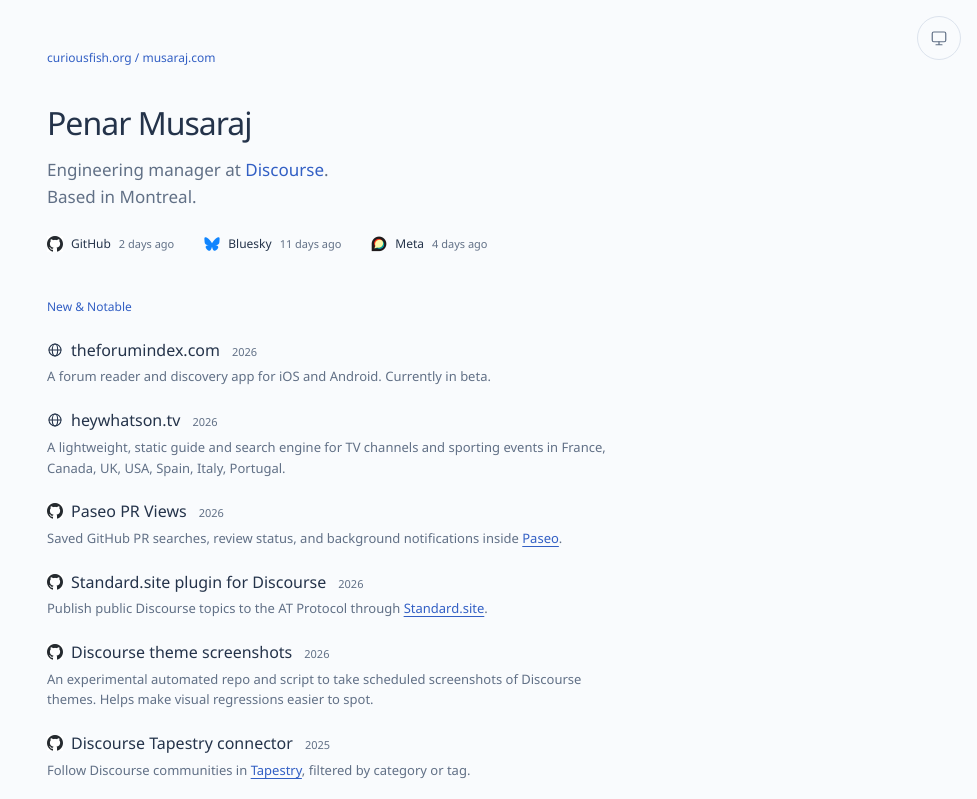
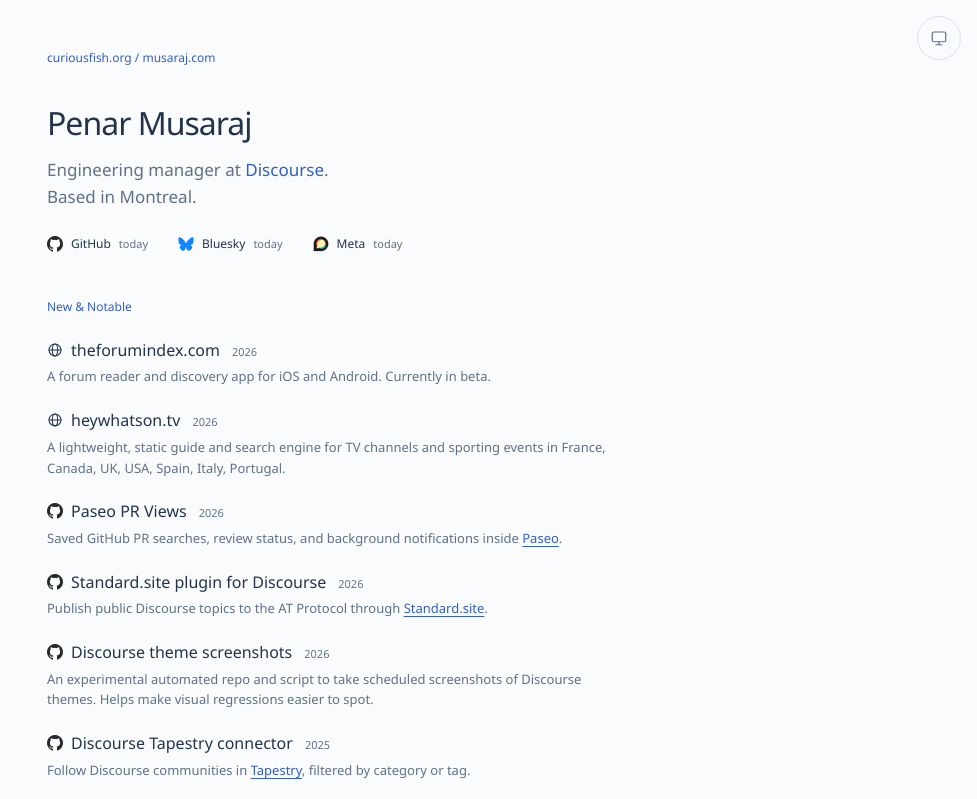
Before and after one commit to pmusaraj/curiousfish.org, a plain HTML site: page index.html in a window 1280 px wide. Shown: the top 799 px of the page, without its empty margins (303-1280 px from the left). Drawn offline with Linux system fonts and the light colour scheme.

Commit message:
Update profile stats and music

```diff
--- a/index.html
+++ b/index.html
@@ -24,9 +24,9 @@
       <h1>Penar Musaraj</h1>
       <p class="intro">Engineering manager at <a href="https://www.discourse.org">Discourse</a>.<br>Based in Montreal.</p>
       <nav class="socials" aria-label="Social profiles">
-        <a href="https://github.com/pmusaraj" title="Last activity"><img src="images/social-github.png" alt=""><span>GitHub</span><time class="stat" datetime="2026-11-23T19:00:17Z" title="Last activity" aria-label="Last activity: today">today</time></a>
-        <a href="https://bsky.app/profile/musaraj.com" title="Last activity"><img src="images/social-bluesky.png" alt=""><span>Bluesky</span><time class="stat" datetime="2026-11-14T03:04:23.812000Z" title="Last activity" aria-label="Last activity: 9 days ago">9 days ago</time></a>
-        <a href="https://meta.discourse.org/u/pmusaraj" title="Last activity"><img src="images/social-discourse.png" alt=""><span>Meta</span><time class="stat" datetime="2026-11-21T13:15:22.249000Z" title="Last activity" aria-label="Last activity: 2 days ago">2 days ago</time></a>
+        <a href="https://github.com/pmusaraj" title="Last activity"><img src="images/social-github.png" alt=""><span>GitHub</span><time class="stat" datetime="2026-11-25T17:49:57Z" title="Last activity" aria-label="Last activity: today">today</time></a>
+        <a href="https://bsky.app/profile/musaraj.com" title="Last activity"><img src="images/social-bluesky.png" alt=""><span>Bluesky</span><time class="stat" datetime="2026-11-25T00:38:15.635000Z" title="Last activity" aria-label="Last activity: today">today</time></a>
+        <a href="https://meta.discourse.org/u/pmusaraj" title="Last activity"><img src="images/social-discourse.png" alt=""><span>Meta</span><time class="stat" datetime="2026-11-25T16:48:51.229000Z" title="Last activity" aria-label="Last activity: today">today</time></a>
       </nav>
     </header>
     <section aria-labelledby="projects-title">
```
Also changed, not shown: profile-stats.json (+4 -4 lines), 1 other file.
